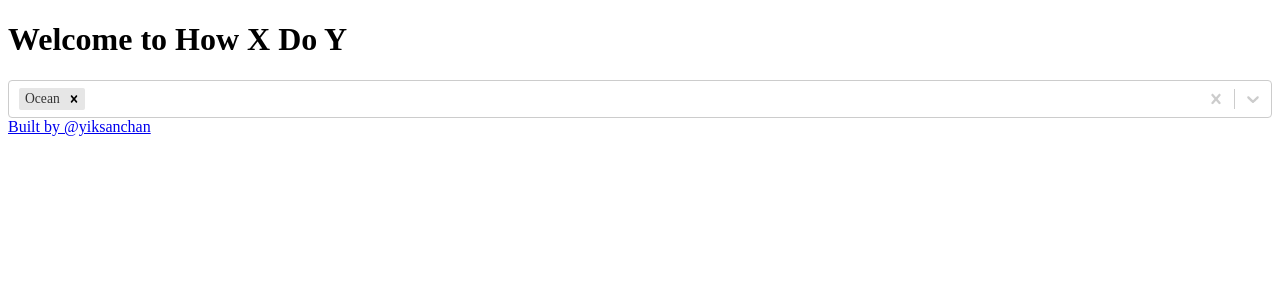
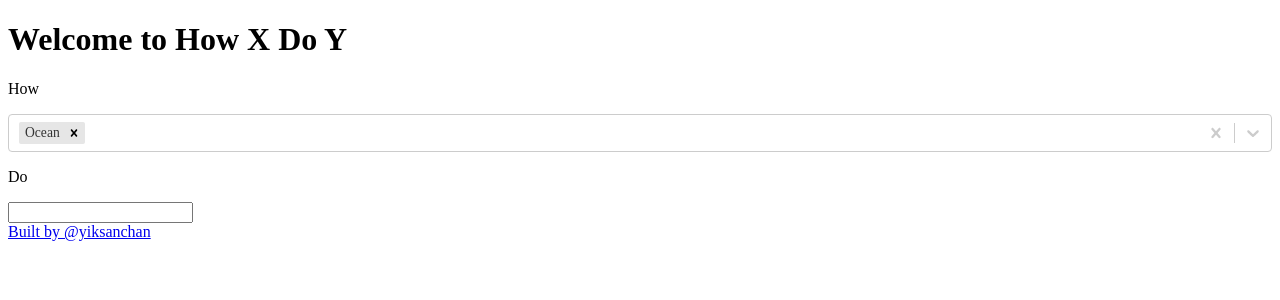
Before and after one commit to YikSanChan/howXdoY, a Next.js app: page / in a window 1280 px wide. Shown: the top 300 px of the page. Built offline with nearby package versions, Linux system fonts and the light colour scheme.

Commit message:
add input

```diff
--- a/pages/index.js
+++ b/pages/index.js
@@ -11,11 +11,13 @@ export default function Home() {
         <link rel="icon" href="/favicon.ico" />
       </Head>
 
-      <main className="flex flex-col items-center justify-center w-full flex-1 px-20 text-center">
+      <main className="flex flex-col items-center justify-center w-50 flex-1 px-20">
         <h1 className="text-6xl font-bold">
           Welcome to <a className="text-blue-600">How X Do Y</a>
         </h1>
+
         <div className="w-full">
+          <p>How</p>
           <Select
             defaultValue={[
               { value: "ocean", label: "Ocean", color: "#00B8D9" },
@@ -30,6 +32,13 @@ export default function Home() {
             className="basic-multi-select"
             classNamePrefix="select"
           />
+          <p>Do</p>
+          <div className="flex flex-col">
+            <input
+              className="border border-gray-300 rounded px-2 h-10"
+              type="text"
+            />
+          </div>
         </div>
       </main>
 
```
